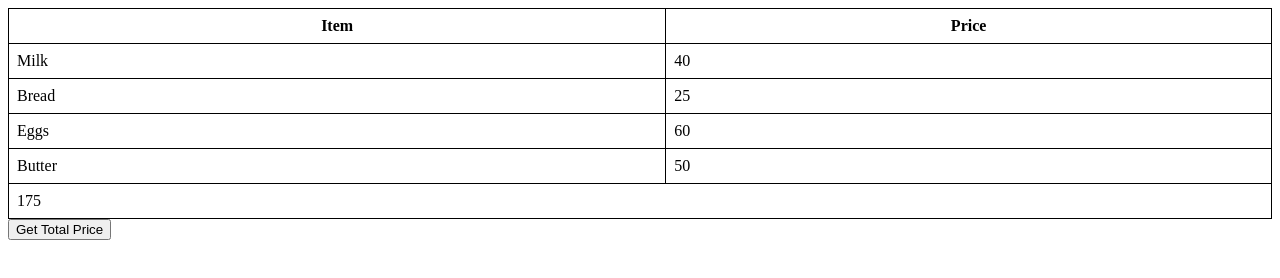
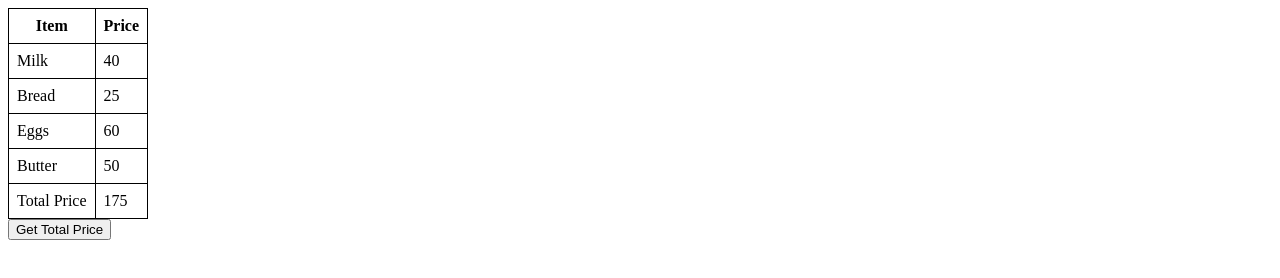
Before and after one commit to acciojob/grofers-checkout-shiikharrr, a website: page main.html in a window 1280 px wide. Both pictures are taken after a click on the button "Get Total Price". Drawn offline with Linux system fonts and the light colour scheme.

Commit message:
created a submission

```diff
--- a/main.html
+++ b/main.html
@@ -1,10 +1,14 @@
 <!DOCTYPE html>
 <html lang="en">
   <head>
+    <meta charset="UTF-8" />
+    <meta http-equiv="X-UA-Compatible" content="IE=edge" />
+    <meta name="viewport" content="width=device-width, initial-scale=1.0" />
+    <title>Grofers Checkout</title>
     <link rel="stylesheet" href="styles.css" />
   </head>
   <body>
-    <table style="width: 100%">
+    <table>
       <tr>
         <th>Item</th>
         <th>Price</th>
@@ -27,6 +31,8 @@
       </tr>
     </table>
 
-    <script src="./script.js"></script>
+    <button id="sum_btn">Get Total Price</button>
+
+    <script src="script.js"></script>
   </body>
 </html>
--- a/script.js
+++ b/script.js
@@ -1,31 +1,28 @@
-const getSumBtn = document.createElement("button");
-getSumBtn.append("Get Total Price");
-document.body.appendChild(getSumBtn);
+const button = document.getElementById("sum_btn");
 
-const getSum = () => {
+button.addEventListener("click", () => {
   const prices = document.querySelectorAll(".prices");
   const table = document.querySelector("table");
 
   let total = 0;
-
   prices.forEach((price) => {
     total += Number(price.textContent);
   });
 
-  const oldTotalRow = document.getElementById("total-row");
-  if (oldTotalRow) {
-    oldTotalRow.remove();
-  }
+  const oldRow = document.getElementById("total_row");
+  if (oldRow) oldRow.remove();
 
   const tr = document.createElement("tr");
-  tr.id = "total-row";
+  tr.id = "total_row";
 
-  const td = document.createElement("td");
-  td.setAttribute("colspan", "2");
-  td.textContent = total;
+  const td1 = document.createElement("td");
+  td1.textContent = "Total Price";
 
-  tr.appendChild(td);
+  const td2 = document.createElement("td");
+  td2.id = "ans";
+  td2.textContent = total;
+
+  tr.appendChild(td1);
+  tr.appendChild(td2);
   table.appendChild(tr);
-};
-
-getSumBtn.addEventListener("click", getSum);
+});
```
